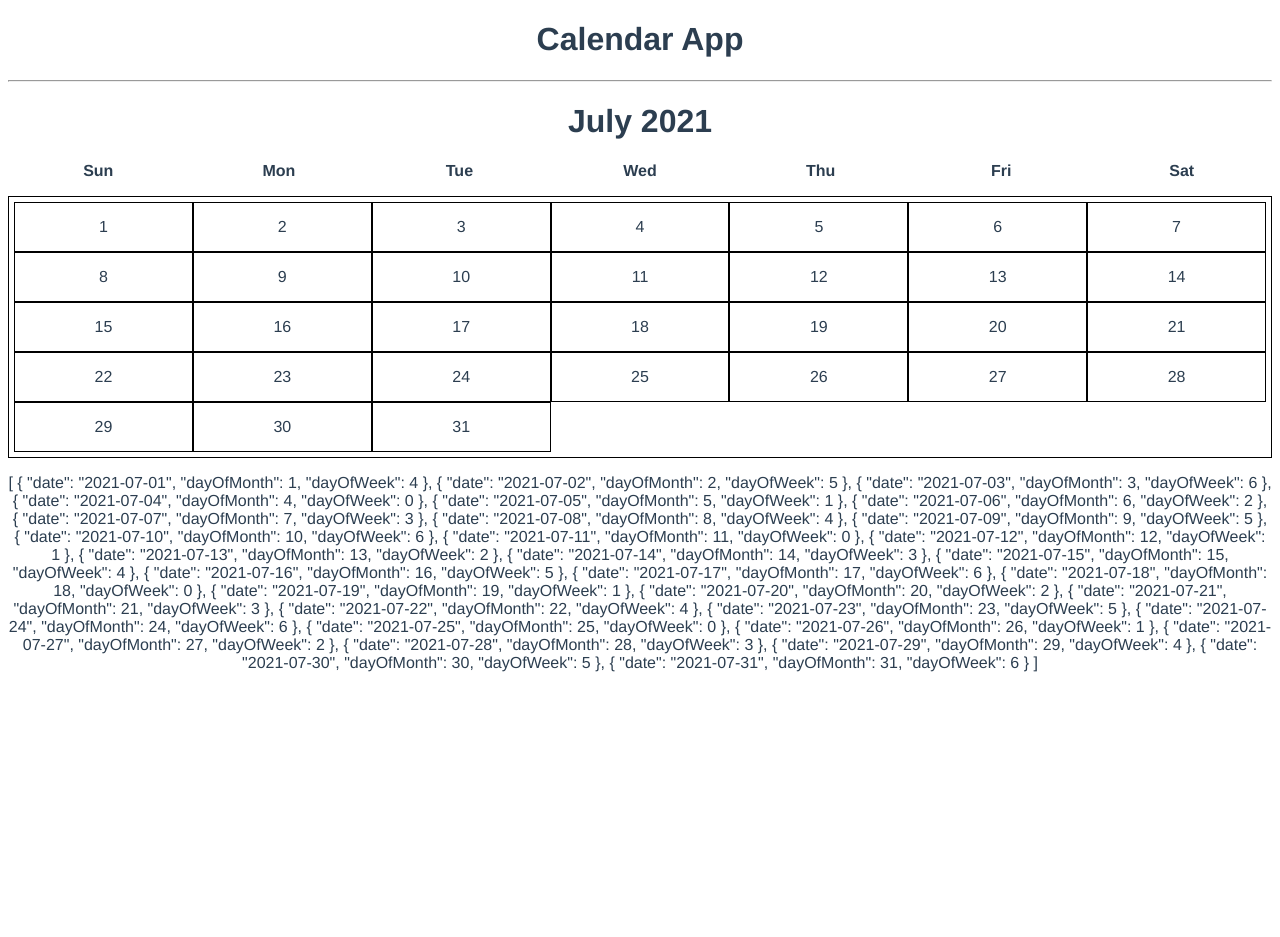
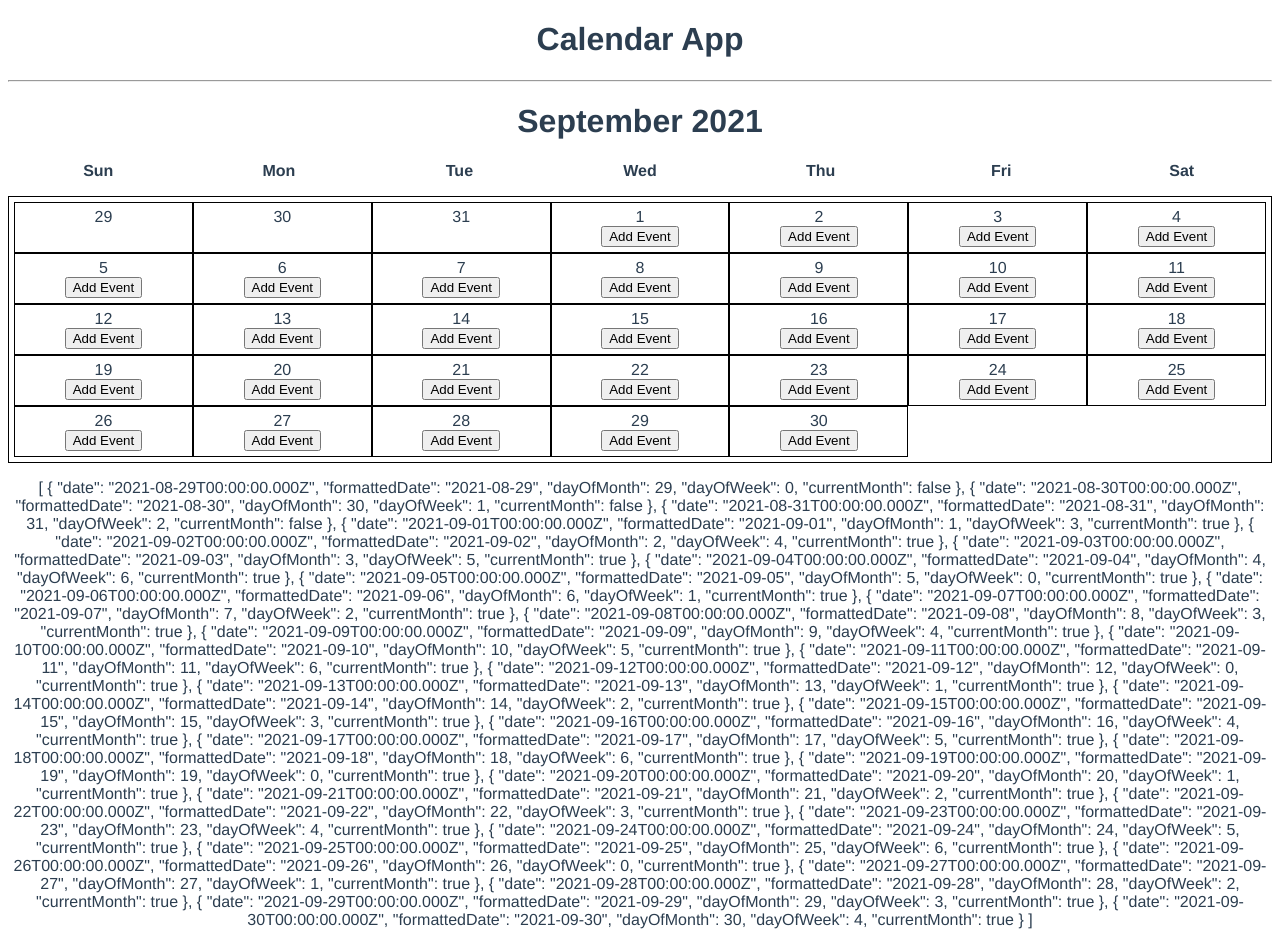
Before and after one commit to mark-francisco/prompt-calendar-app, a Vue app: page / in a window 1280 px wide. Before the commit the page ends 800 px from the top, so only its background shows below. Built offline with nearby package versions, Linux system fonts and the light colour scheme.

Commit message:
add handling for previous month's rollover days

```diff
--- a/src/components/Calendar.vue
+++ b/src/components/Calendar.vue
@@ -4,10 +4,11 @@
 
     <ol class="calendar-days-grid">
       <app-calendar-day
-        v-for="day in days"
-        v-bind:key="day.date"
+        v-for="day in daysArray"
+        v-bind:key="day.formattedDate"
         v-bind:dayNumber="day.dayOfMonth"
         v-bind:isToday="today.format('YYYY-MM-DD') === day.date"
+        v-bind:currentMonth="day.currentMonth"
       ></app-calendar-day>
       <!-- v-bind:hasEvent="this.hasEvent"
         v-on:eventStatusUpdated="hasEvent = $event" -->
@@ -44,22 +45,22 @@ export default {
   data() {
     return {
       today: dayjs(),
-      selectedDate: dayjs(),
+      selectedDate: dayjs().add(2, "month"),
     };
   },
   methods: {
-    // getWeekday(date) {
-    //   return dayjs(date).weekday();
+    // addOffsetToDaysArray() {
+    //   for (let i = 0; i < this.weekdayOffset; i++) {
+    //     this.daysArray.unshift(1);
+    //   }
     // },
   },
   computed: {
-    days() {
-      return this.daysArray;
-    },
     numDaysInMonth() {
       return dayjs(this.selectedDate).daysInMonth();
     },
 
+    // helper methods for generating the dayjs objects
     month() {
       return Number(this.selectedDate.format("M"));
     },
@@ -69,16 +70,35 @@ export default {
     },
 
     daysArray() {
-      // construct new Array with defined length, but with empty values.
-      // map each of the arrItems into objects
-      return [...new Array(this.numDaysInMonth)].map((_arrItem, index) => {
+      // create spread array based on a constructed array of defined length
+      let arr = [...new Array(this.numDaysInMonth)];
+
+      // map each of the empty arrItems into dayjs objects by using helper methods
+      arr = arr.map((_arrItem, index) => {
         return {
-          date: dayjs(`${this.year}-${this.month}-${index + 1}`).format("YYYY-MM-DD"),
+          date: dayjs(`${this.year}-${this.month}-${index + 1}`),
+          formattedDate: dayjs(`${this.year}-${this.month}-${index + 1}`).format("YYYY-MM-DD"),
           dayOfMonth: dayjs(`${this.year}-${this.month}-${index + 1}`).date(),
           dayOfWeek: dayjs(`${this.year}-${this.month}-${index + 1}`).day(),
+          currentMonth: true,
         };
       });
+      let firstDayOfMonth = arr[0];
+      for (let i = 0; i < firstDayOfMonth.dayOfWeek; i++) {
+        arr.unshift({
+          date: firstDayOfMonth.date.subtract(i + 1, "day"),
+          formattedDate: firstDayOfMonth.date.subtract(i + 1, "day").format("YYYY-MM-DD"),
+          dayOfMonth: firstDayOfMonth.date.subtract(i + 1, "day").date(),
+          dayOfWeek: firstDayOfMonth.date.subtract(i + 1, "day").day(),
+          currentMonth: false,
+        });
+      }
+      return arr;
     },
+    // weekdayOffset() {
+    //   const firstOfTheMonthWeekday = this.daysArray[0].dayOfWeek;
+    //   return firstOfTheMonthWeekday;
+    // },
   },
 };
 </script>
--- a/src/components/CalendarDay.vue
+++ b/src/components/CalendarDay.vue
@@ -1,10 +1,8 @@
 <template>
-  <div>
-    <li class="calendar-day">{{ dayNumber }}</li>
-    <!-- <button v-on:click="addEvent()">Add Event</button>
-    <label>Title</label>
-    <input type="text" />
-    <p>{{ hasEvent }}</p>
+  <div class="calendar-day">
+    <li>{{ dayNumber }}</li>
+    <button v-if="currentMonth" v-on:click="addEvent()">Add Event</button>
+    <!-- <p>{{ hasEvent }}</p>
     <p>{{ newEventStatus }}</p> -->
   </div>
 </template>
@@ -13,7 +11,7 @@
 .calendar-day {
   list-style: none;
   border: 1px solid black;
-  padding: 15px 5px;
+  padding: 5px;
 }
 </style>
 
@@ -27,6 +25,9 @@ export default {
     hasEvent: {
       type: Boolean,
       default: false,
+    },
+    currentMonth: {
+      type: Boolean,
     },
   },
   data() {
```
